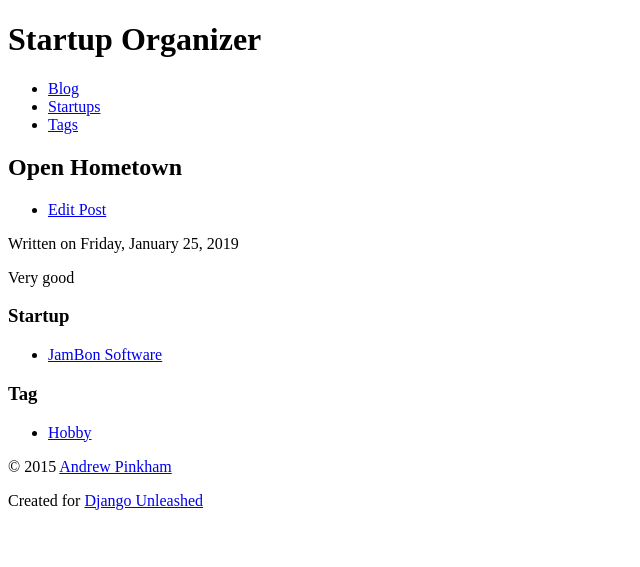
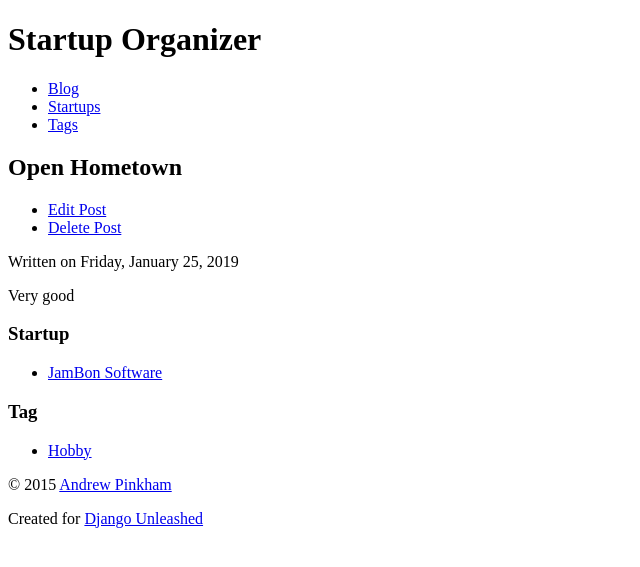
Before and after one commit to igor-va/Django_Unleashed, a Django app: a page that uses MyCode/blog/templates/blog/post_detail.html in a window 1280 px wide. Shown: the top 567 px of the page, without its empty margins (0-640 px from the left). Run offline with Django 3.2, Linux system fonts and the light colour scheme; data comes from the database, SQL or seed files in the repository; both versions use the stored data as it was before the commit; parts of the project's set-up code (start-up, migrations or seed data) failed here and were passed over.

```diff
--- a/MyCode/blog/models.py
+++ b/MyCode/blog/models.py
@@ -40,6 +40,13 @@ class Post(models.Model):
                     'month': self.pub_date.month,
                     'slug': self.slug})
 
+    def get_delete_url(self):
+        return reverse(
+            'blog_post_delete',
+            kwargs={'year': self.pub_date.year,
+                    'month': self.pub_date.month,
+                    'slug': self.slug})
+
     def get_update_url(self):
         return reverse(
             'blog_post_update',
--- a/MyCode/blog/templates/blog/post_detail.html
+++ b/MyCode/blog/templates/blog/post_detail.html
@@ -13,6 +13,9 @@
         <li>
           <a href="{{ post.get_update_url }}">
             Edit Post</a></li>
+        <li>
+          <a href="{{ post.get_delete_url }}">
+            Delete Post</a></li>
       </ul>
       <p>
         Written on
--- a/MyCode/blog/urls.py
+++ b/MyCode/blog/urls.py
@@ -1,7 +1,8 @@
 from django.conf.urls import url
 
 from .views import (
-    PostCreate, PostList, PostUpdate, post_detail)
+    PostCreate, PostDelete, PostList, PostUpdate,
+    post_detail)
 
 urlpatterns = [
     url(r'^$',
@@ -18,6 +19,12 @@ urlpatterns = [
     url(r'^(?P<year>\d{4})/'
         r'(?P<month>\d{1,2})/'
         r'(?P<slug>[\w\-]+)/'
+        r'delete/$',
+        PostDelete.as_view(),
+        name='blog_post_delete'),
+    url(r'^(?P<year>\d{4})/'
+        r'(?P<month>\d{1,2})/'
+        r'(?P<slug>[\w\-]+)/'
         r'update/$',
         PostUpdate.as_view(),
         name='blog_post_update'),
--- a/MyCode/blog/views.py
+++ b/MyCode/blog/views.py
@@ -28,6 +28,29 @@ class PostCreate(View):
                 request,
                 self.template_name,
                 {'form': bound_form})
+
+
+class PostDelete(View):
+
+    def get(self, request, year, month, slug):
+        post = get_object_or_404(
+            Post,
+            pub_date__year=year,
+            pub_date__month=month,
+            slug__iexact=slug)
+        return render(
+            request,
+            'blog/post_confirm_delete.html',
+            {'post': post})
+
+    def post(self, request, year, month, slug):
+        post = get_object_or_404(
+            Post,
+            pub_date__year=year,
+            pub_date__month=month,
+            slug__iexact=slug)
+        post.delete()
+        return redirect('blog_post_list')
 
 
 @require_http_methods(['HEAD', 'GET'])
--- a/MyCode/organizer/models.py
+++ b/MyCode/organizer/models.py
@@ -37,10 +37,10 @@ class Startup(models.Model):
         unique=True,
         help_text='A label for URL config.')
     description = models.TextField()
-    founded_date = models.DateField(
-        'date founded')
+    # founded_date = models.DateField(
+    #     'date founded')
     contact = models.EmailField()
-    website = models.URLField(max_length=255)
+    # website = models.URLField(max_length=255)
     tags = models.ManyToManyField(Tag)
 
     class Meta:
@@ -77,6 +77,11 @@ class NewsLink(models.Model):
     def get_absolute_url(self):
         return self.startup.get_absolute_url()
 
+    def get_delete_url(self):
+        return reverse(
+            'organizer_newslink_delete',
+            kwargs={'pk': self.pk})
+
     def get_update_url(self):
         return reverse(
             'organizer_newslink_update',
--- a/MyCode/organizer/templates/organizer/startup_detail.html
+++ b/MyCode/organizer/templates/organizer/startup_detail.html
@@ -47,6 +47,9 @@
                         <li>
                           <a href="{{ newslink.get_update_url }}">
                             Edit Link</a></li>
+                        <li>
+                          <a href="{{ newslink.get_delete_url }}">
+                            Delete Link</a></li>
                     </ul>
                 </li>
               {% endfor %}
--- a/MyCode/organizer/urls.py
+++ b/MyCode/organizer/urls.py
@@ -1,15 +1,18 @@
 from django.conf.urls import url
 
 from .views import (
-    NewsLinkCreate, NewsLinkUpdate, StartupCreate,
-    StartupUpdate, TagCreate, TagUpdate,
-    startup_detail, startup_list, tag_detail,
-    tag_list)
+    NewsLinkCreate, NewsLinkDelete,
+    NewsLinkUpdate, StartupCreate, StartupUpdate,
+    TagCreate, TagUpdate, startup_detail,
+    startup_list, tag_detail, tag_list)
 
 urlpatterns = [
     url(r'^newslink/create/$',
         NewsLinkCreate.as_view(),
         name='organizer_newslink_create'),
+    url(r'^newslink/delete/(?P<pk>\d+)/$',
+        NewsLinkDelete.as_view(),
+        name='organizer_newslink_delete'),
     url(r'^newslink/update/(?P<pk>\d+)/$',
         NewsLinkUpdate.as_view(),
         name='organizer_newslink_update'),
```
Also changed, not shown: MyCode/blog/templates/blog/post_list.html (+6 -3 lines), MyCode/organizer/utils.py (+23 -0 lines), MyCode/organizer/views.py (+19 -0 lines), MyCode/blog/migrations/0001_initial.py, MyCode/db.sqlite3, MyCode/organizer/migrations/0001_initial.py, MyCode/organizer/migrations/0002_remove_startup_website.py (added), MyCode/organizer/migrations/0003_remove_startup_founded_date.py (added).
